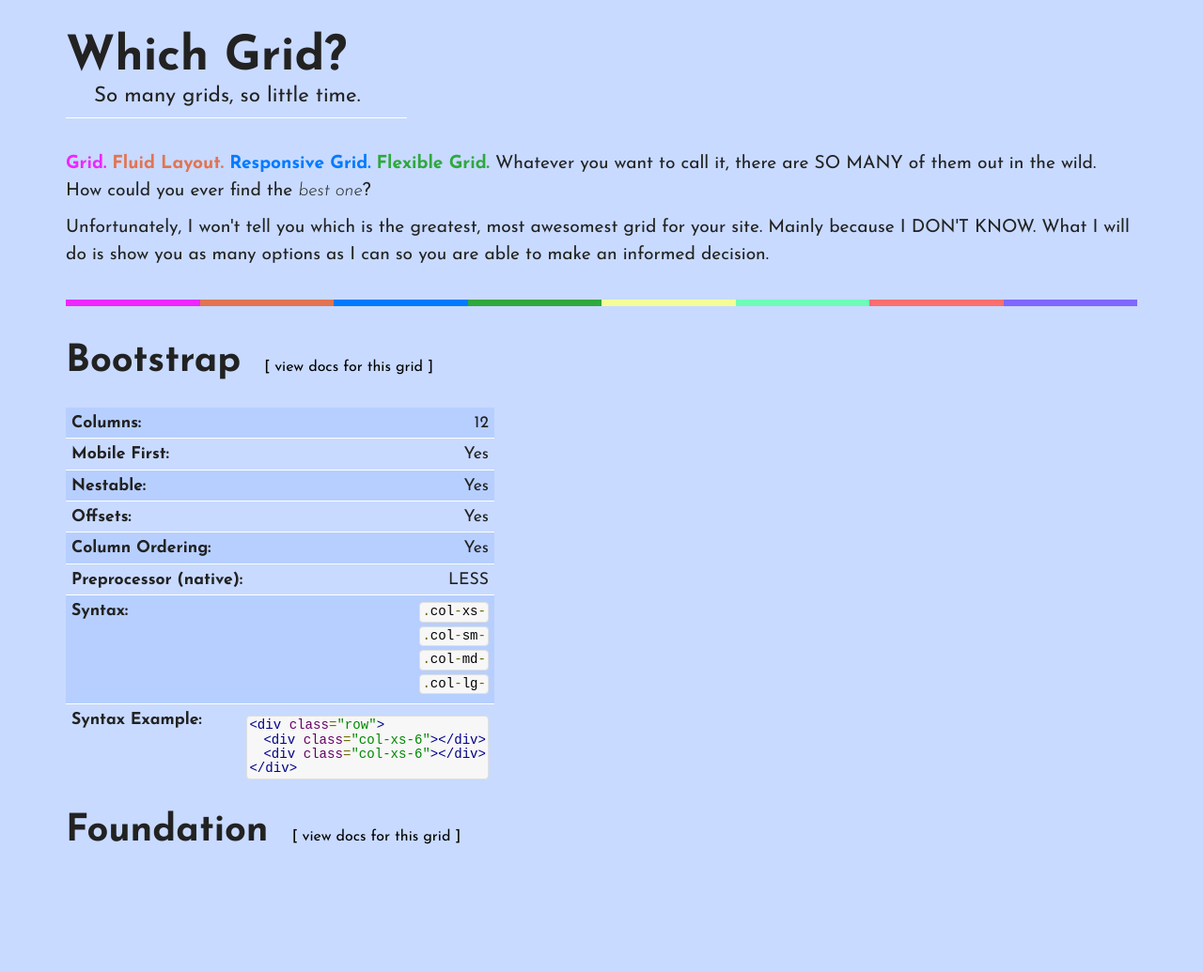
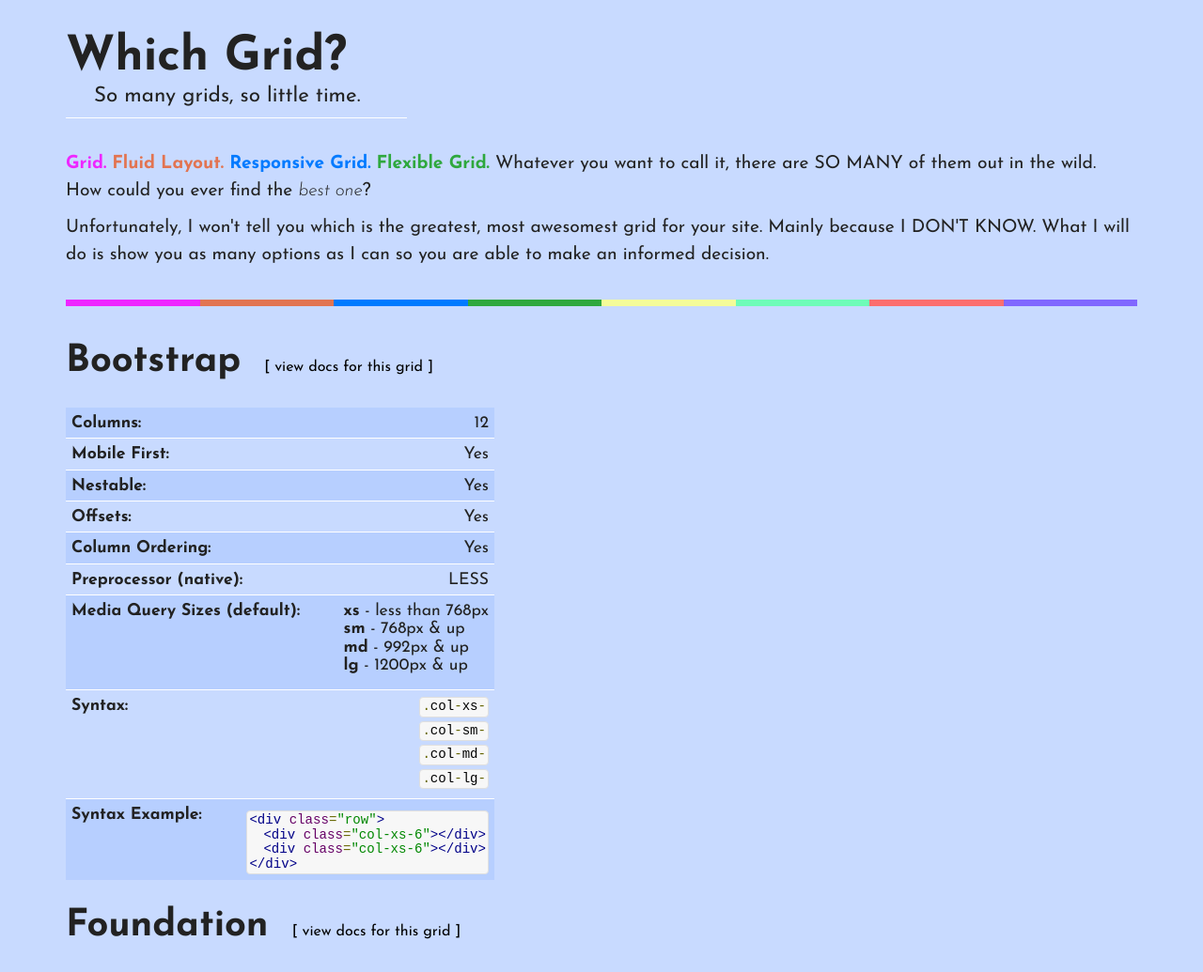
Before and after one commit to jamesmosier/whichgrid, a Jekyll site: the page built from index.html, in a window 1280 px wide. Shown: the whole page at 94% size. Built offline with Jekyll 4.4.1, drawn with Linux system fonts in a browser that asks for light colours; before the commit the page ends 934 px from its top, so only the background shows below that.

Commit message:
added media query size defaults

```diff
--- a/_sass/app.scss
+++ b/_sass/app.scss
@@ -183,3 +183,8 @@
 pre.syntax-example {
 	margin-top: 5px;
 }
+
+.media-query-sizes {
+	padding: 0;
+	list-style-type: none;
+}
--- a/css/app.css
+++ b/css/app.css
@@ -804,3 +804,7 @@
 
 pre.syntax-example {
   margin-top: 5px; }
+
+.media-query-sizes {
+  padding: 0;
+  list-style-type: none; }
--- a/partials/bootstrap.html
+++ b/partials/bootstrap.html
@@ -35,6 +35,18 @@
 		</section>
 
 		<section>
+			<div class="question">Media Query Sizes (default):</div>
+			<div class="answer">
+				<ul class="media-query-sizes">
+					<li><b>xs</b> - less than 768px</li>
+					<li><b>sm</b> - 768px &amp; up</li>
+					<li><b>md</b> - 992px &amp; up</li>
+					<li><b>lg</b> - 1200px &amp; up</li>
+				</ul>
+			</div>
+		</section>
+
+		<section>
 			<div class="question">Syntax:</div>
 			<div class="answer syntax">
 				<pre class="prettyprint">.col-xs-</pre>
```
Also changed, not shown: css/app.min.css.
